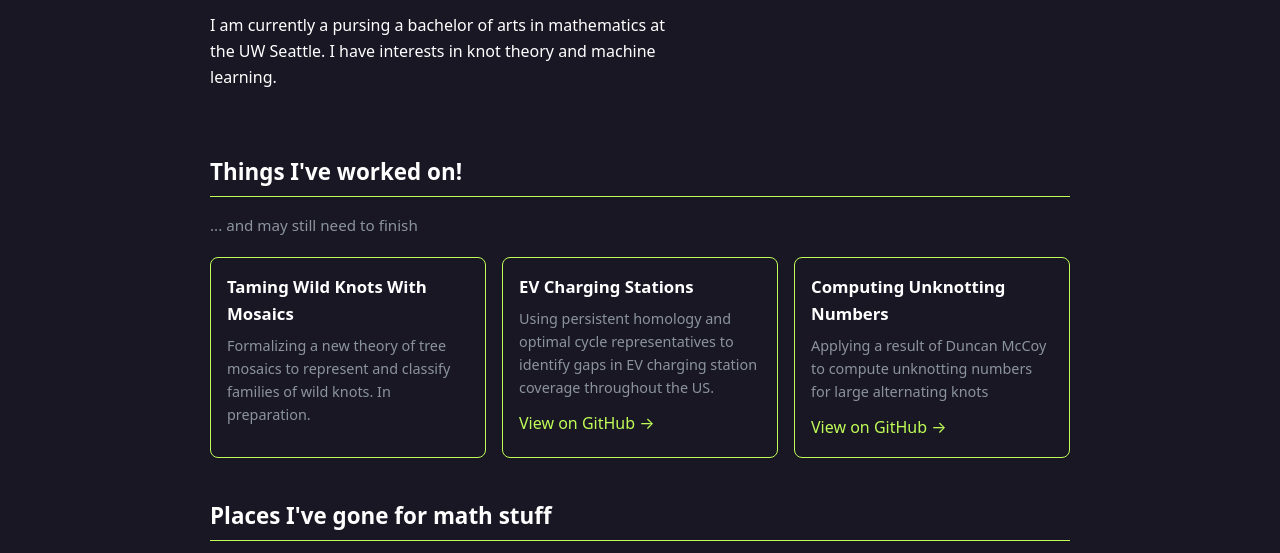
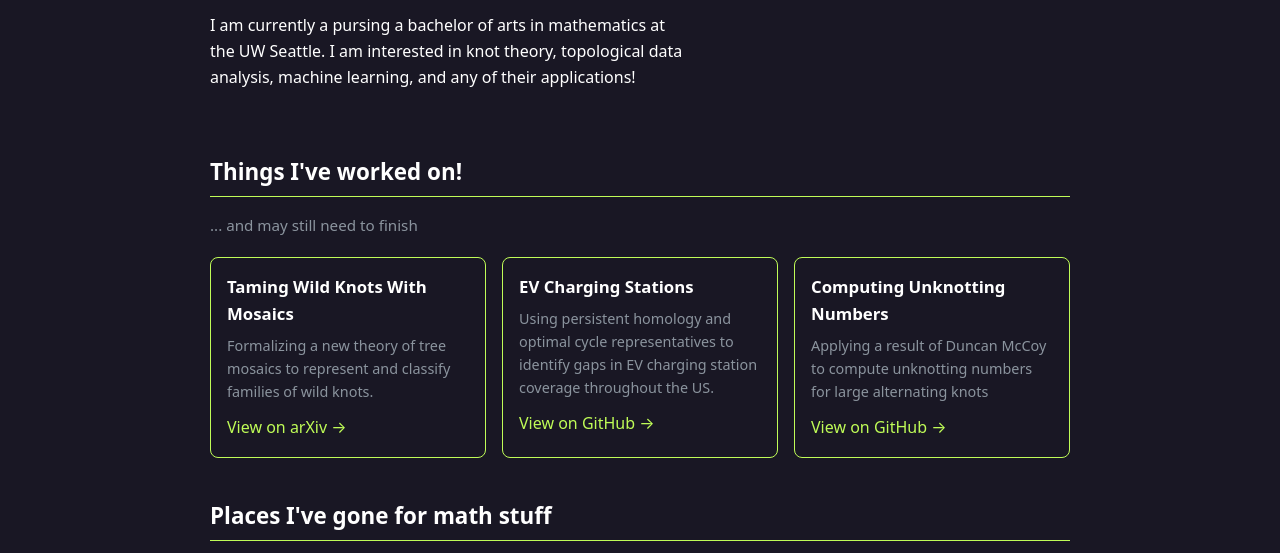
Before and after one commit to seankawano/seankawano.github.io, a plain HTML site: page index.html in a window 1280 px wide. Shown: the part 170-723 px from the top of the page. Drawn offline with nearby package versions, Linux system fonts and the light colour scheme.

Commit message:
Update front page content

```diff
--- a/index.html
+++ b/index.html
@@ -20,14 +20,16 @@
     </div>
   </header>
 
+
   <main>
     <!-- Hero -->
     <section class="hero">
       <div>
         <h1 class="hero-title"> Sean Kawano </h1>
+
         <p>
           I am currently a pursing a bachelor of arts in mathematics at the UW Seattle.
-          I have interests in knot theory and machine learning.
+          I am interested in knot theory, topological data analysis, machine learning, and any of their applications!
         </p>
       </div>
       <div class="hero-avatar">
@@ -46,8 +48,9 @@
         <article class="card">
           <h3>Taming Wild Knots With Mosaics</h3>
           <p> Formalizing a new theory of tree mosaics to represent and classify families of wild knots.
-            In preparation.
           </p>
+          <a href="https://arxiv.org/abs/2605.14185">View on arXiv →</a>
+
         </article>
 
         <article class="card">
```
